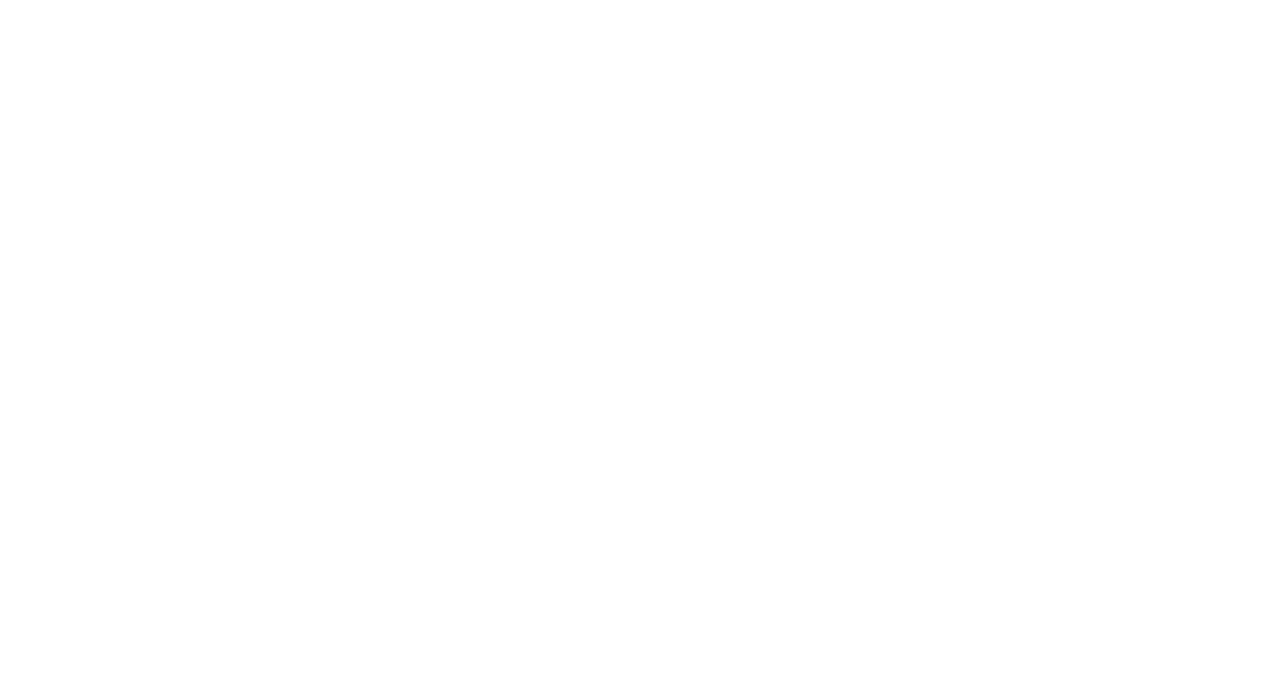
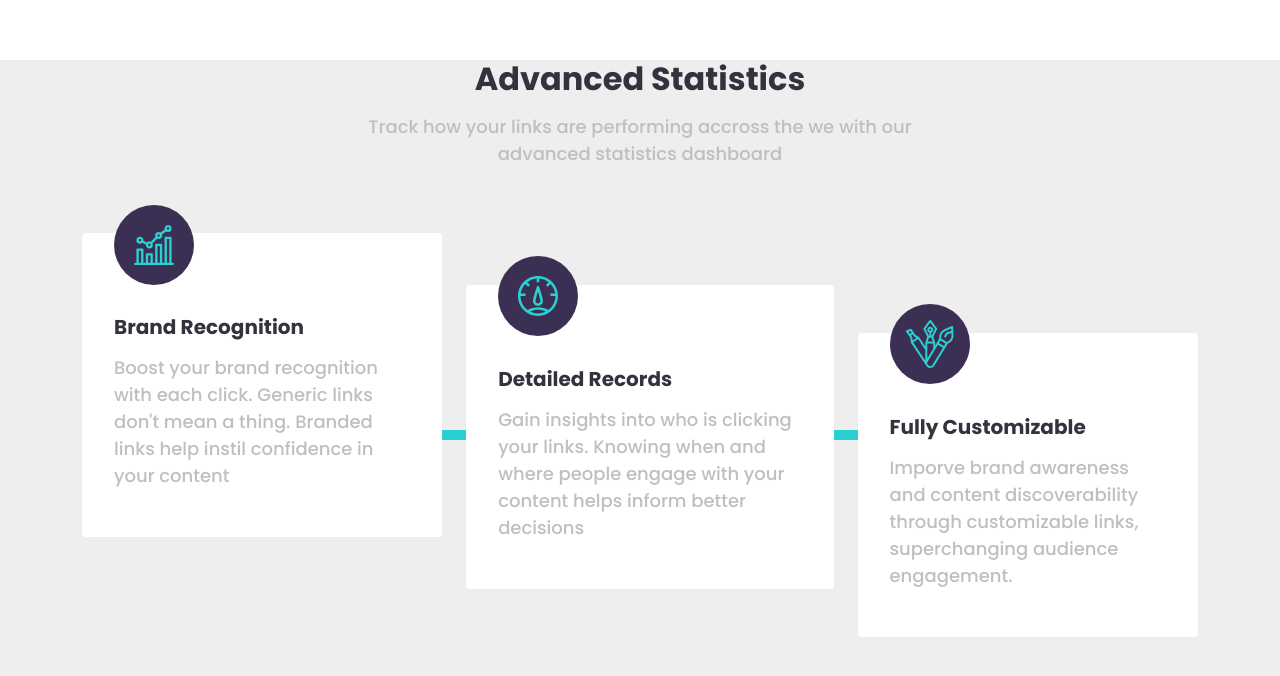
Before and after one commit to yaya-mamoudou/url-shortener, an Angular app: page / in a window 1280 px wide. Shown: the part 666-1342 px from the top of the page. Before the commit the page ends 800 px from the top, so only its background shows below. Built offline with nearby package versions, Linux system fonts and the light colour scheme.

Commit message:
Done with stats section

```diff
--- a/src/app/app.component.html
+++ b/src/app/app.component.html
@@ -1,2 +1,3 @@
 <app-navbar></app-navbar>
 <app-hero></app-hero>
+<app-stats></app-stats>
--- a/src/app/app.module.ts
+++ b/src/app/app.module.ts
@@ -6,13 +6,17 @@ import { AppComponent } from './app.component';
 import { ButtonComponent } from './button/button.component';
 import { NavbarComponent } from './navbar/navbar.component';
 import { HeroComponent } from './hero/hero.component';
+import { StatsComponent } from './stats/stats.component';
+import { StatCardComponent } from './stat-card/stat-card.component';
 
 @NgModule({
   declarations: [
     AppComponent,
     ButtonComponent,
     NavbarComponent,
-    HeroComponent
+    HeroComponent,
+    StatsComponent,
+    StatCardComponent
   ],
   imports: [
     BrowserModule,
--- /dev/null
+++ b/src/app/stat-card/stat-card.component.css
@@ -0,0 +1,23 @@
+.card_box{
+    background-color: white;
+    padding: 2rem;
+    border-radius: 4px;
+    text-align: left;
+}
+
+h5{
+    margin-top: -30px;
+    margin-bottom: 15px;
+}
+
+.circle_box{
+    width: 80px;
+    height: 80px;
+    background-color: var(--voilet);
+    border-radius: 40px;
+    display: flex;
+    justify-content: center;
+    align-items: center;
+    position: relative;
+    top: calc(-40px - 1.3rem);
+}
--- /dev/null
+++ b/src/app/stat-card/stat-card.component.html
@@ -0,0 +1,7 @@
+<div class="card_box">
+    <div class="circle_box">
+    <img src="{{img}}" alt="">
+    </div>
+    <h5>{{title}}</h5>
+    <p>{{description}}</p>
+</div>
--- /dev/null
+++ b/src/app/stats/stats.component.css
@@ -0,0 +1,52 @@
+.container-fluid{
+    min-height: 80vh;
+    margin-top: 200px;
+    background-color: var(--light-gray);
+}
+
+.container{
+    display: flex;
+    flex-direction: column;
+}
+
+.cards_container{
+    display: flex;
+    gap: 1.5rem;
+    justify-content: center;
+    margin-top: 50px;
+}
+
+
+.cards_container > div{
+    z-index: 2;
+}
+
+.cards_container > div:nth-child(3){
+      margin-top:3.2rem;
+}
+
+.cards_container > div:nth-child(4){
+     margin-top:6.2rem;
+}
+
+.bar{
+    height: 10px;
+    background-color: var(--cyan);
+    width: 60%;
+    position: absolute;
+    align-self: center;
+    z-index: 1;
+}
+
+p{
+    width: 50%;
+    align-self: center;
+    margin-top: 15px;
+}
+
+@media only screen and (max-width: 768px) {
+    .cards_container{
+        flex-direction: column;
+        height: fit-content !important;
+    }
+}
--- /dev/null
+++ b/src/app/stats/stats.component.html
@@ -0,0 +1,12 @@
+<div class="container-fluid">
+    <div class="container text-center">
+        <h2>Advanced Statistics</h2>
+        <p>Track how your links are performing accross the we with our advanced statistics dashboard</p>
+        <div class="cards_container">
+            <div class="bar"></div>
+            <div *ngFor="let item of statistics">
+                <app-stat-card title="{{item.title}}" description="{{item.description}}" img="{{item.img}}"></app-stat-card>
+            </div>
+        </div>
+    </div>
+</div>
--- /dev/null
+++ b/src/app/stats/stats.component.ts
@@ -0,0 +1,33 @@
+import { Component } from '@angular/core';
+
+type Stats = { img: string; title: string; description: string }[];
+
+@Component({
+	selector: 'app-stats',
+	templateUrl: './stats.component.html',
+	styleUrls: ['./stats.component.css'],
+})
+export class StatsComponent {
+	statistics: Stats = stats;
+}
+
+const stats = [
+	{
+		img: 'assets/icon-brand-recognition.svg',
+		title: 'Brand Recognition',
+		description:
+			"Boost your brand recognition with each click. Generic links don't mean a thing. Branded links help instil confidence in your content",
+	},
+	{
+		img: 'assets/icon-detailed-records.svg',
+		title: 'Detailed Records',
+		description:
+			'Gain insights into who is clicking your links. Knowing when and where people engage with your content helps inform better decisions',
+	},
+	{
+		img: 'assets/icon-fully-customizable.svg',
+		title: 'Fully Customizable',
+		description:
+			'Imporve brand awareness and content discoverability through customizable links, superchanging audience engagement.',
+	},
+];
--- a/src/styles.css
+++ b/src/styles.css
@@ -9,6 +9,8 @@
     --red:hsl(0, 87%, 67%);
     --gray:hsl(0, 0%, 75%);
     --dark-blue:hsl(255, 11%, 22%);
+    --light-gray: #eee;
+
 }
 
 *{
```
Also changed, not shown: src/app/stat-card/stat-card.component.ts (added, +12 -0 lines), 2 other files (tests, documents, lock files or other folders).
